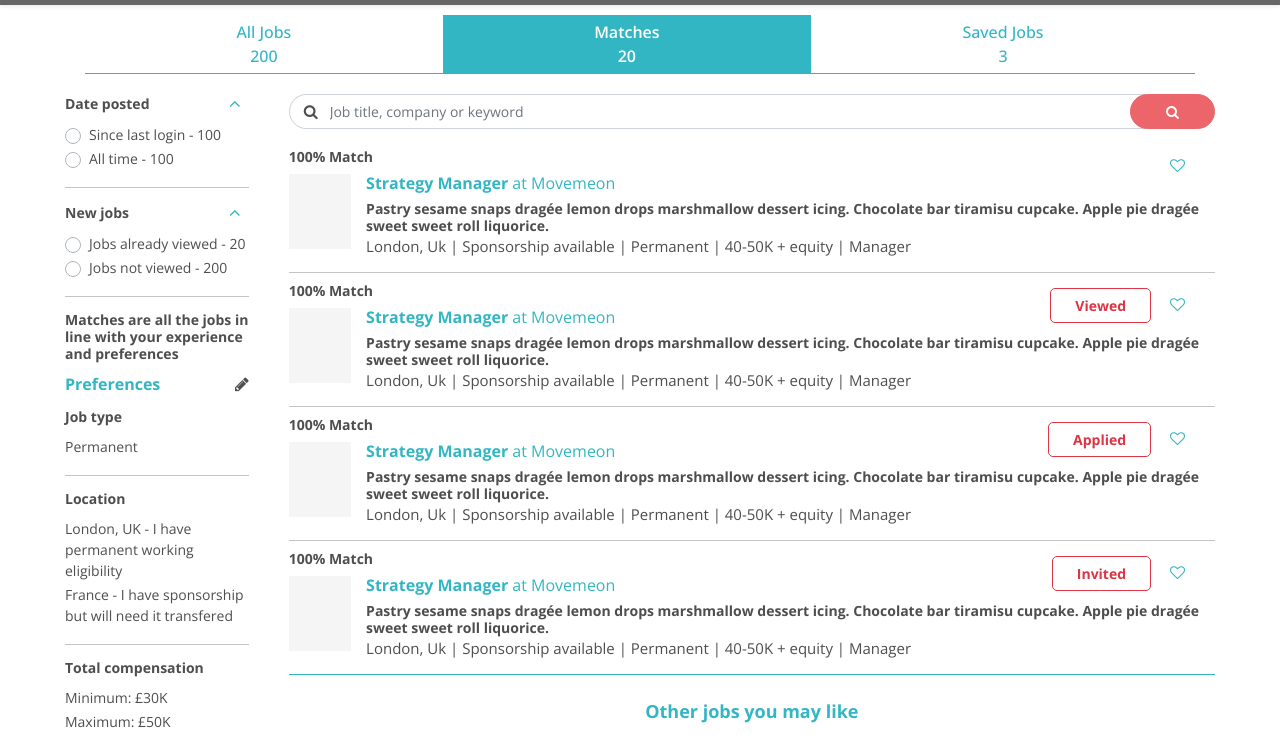
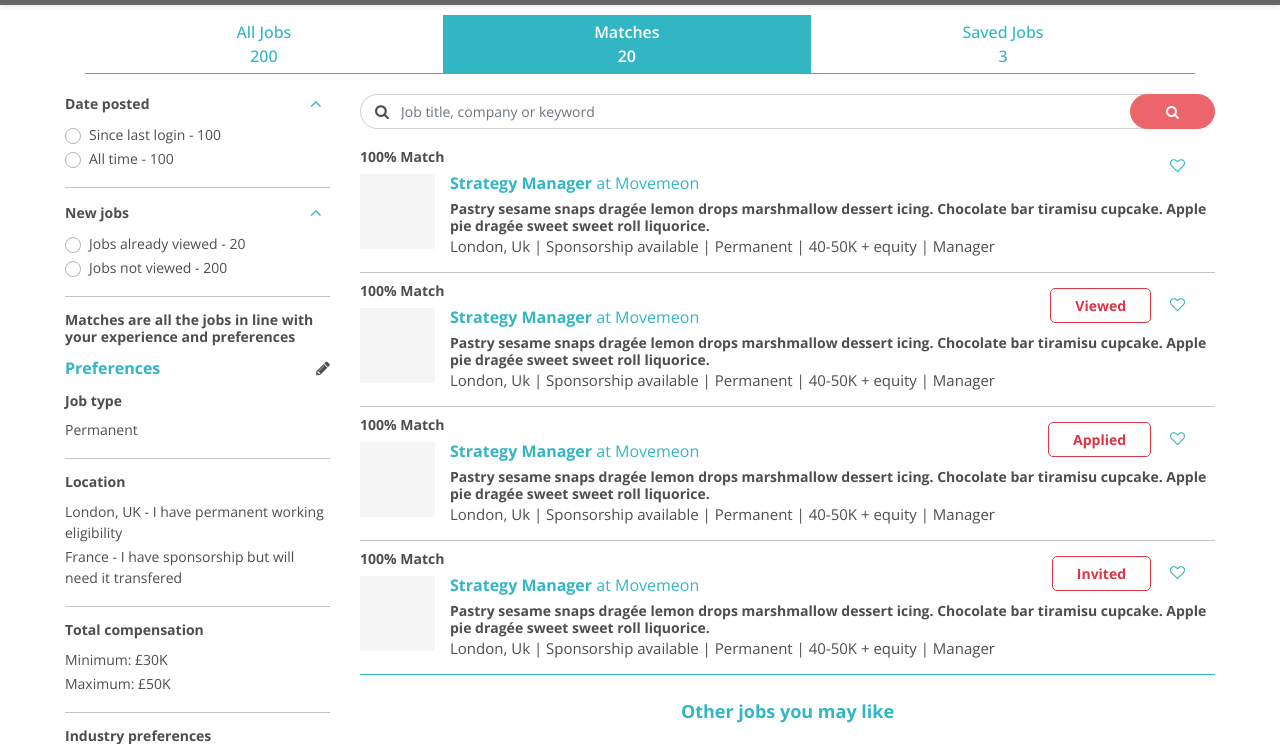
Before and after one commit to jayeshhpatel/mmo-html, a plain HTML site: page home-matches-job.html in a window 1280 px wide. Shown: the part 45-789 px from the top of the page. Drawn offline with nearby package versions, Linux system fonts and the light colour scheme.

Commit message:
Update Page (PC)

```diff
--- a/css/custom.css
+++ b/css/custom.css
@@ -30,7 +30,6 @@
 .home-match-tab .nav-link.active { background: #32B6C4; color: #ffffff; border: none; border-bottom: 1px solid #32B6C4; }
 
 .filter-job { padding: 20px 50px; position: relative; display: flex; }
-.filter-sidebar { width: 240px; padding-right: 20px; }
 .filter-box { border-bottom: 1px solid #C4C4C4; padding-bottom: 15px; margin-bottom: 15px; }
 .filter-box h4 { color: #4e4e4e; margin-bottom: 0; }
 .filter-box .filter-title { display: flex; align-items: center; justify-content: space-between; }
@@ -44,7 +43,7 @@
 .filter-box .edit-input { color: #32B6C4; font-size: 16px; display: flex; align-items: center; justify-content: space-between; font-weight: bold; margin-bottom: 10px; }
 .filter-box .edit-input .icon { color: #4E4E4E; width: 20px; height: 20px; display: flex; align-items: center; justify-content: flex-end; cursor: pointer; }
 
-.filter-data-block { min-width: calc(100% - 240px); padding-left: 20px; }
+
 .search-input { margin-bottom: 20px; }
 .search-input .input-group > input { border-top-left-radius: 25px; border-bottom-left-radius: 25px; padding-left: 40px; font-size: 14px; min-height: 35px; }
 .search-input .input-group > .icon { position: absolute; left: 15px; width: 20px; top: 50%; transform: translateY(-50%); z-index: 4; margin-top: -1px; }
@@ -54,7 +53,7 @@
 .job-box { position: relative; border-bottom: 1px solid #C4C4C4; padding-bottom: 15px; margin-bottom: 10px; }
 .job-box h4 { color: #4e4e4e; }
 .job-box .job-details { display: flex; }
-.job-box .job-details .img { width: 75px; height: 75px; background: #F5F5F5; margin-right: 15px; }
+.job-box .job-details .img { min-width: 75px; max-height: 75px; background: #F5F5F5; margin-right: 15px; }
 .status-block { position: absolute; top: 5px; right: 30px; }
 .status-block span { padding-left: 15px; }
 .status-block span.wish-list { color: #32B6C4; font-size: 18px; }
--- a/home-matches-job.html
+++ b/home-matches-job.html
@@ -55,8 +55,8 @@
                 </ul>
             </div>
             <div class="container-fluid">
-                <div class="filter-job">
-                    <div class="filter-sidebar">
+                <div class="filter-job row">
+                    <div class="filter-sidebar col-12 col-sm-12 col-md-4 col-lg-3">
                         <div class="filter-box">
                             <div class="filter-title">
                                 <h4 class="font-weight-bold">Date posted</h4>
@@ -218,7 +218,7 @@
                             </div>
                         </div>
                     </div>
-                    <div class="filter-data-block">
+                    <div class="filter-data-block col-12 col-sm-12 col-md-8 col-lg-9">
                         <div class="search-input">
                             <div class="input-group">
                                 <input type="text" class="form-control" placeholder="Job title, company or keyword">
```
Also changed, not shown: home-all-job.html (+3 -3 lines).
